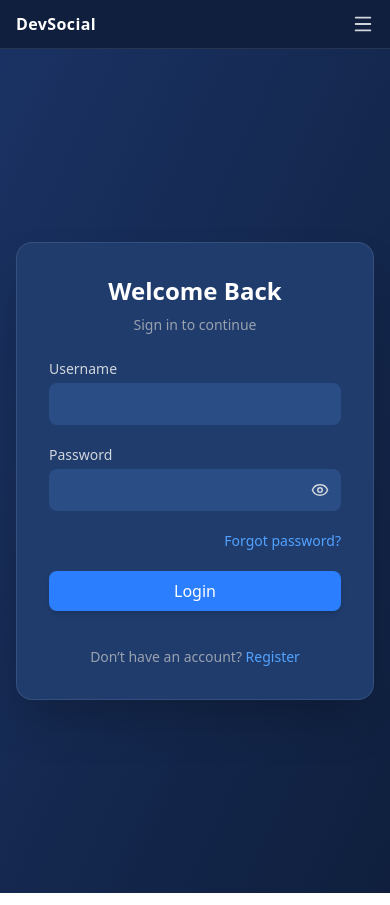
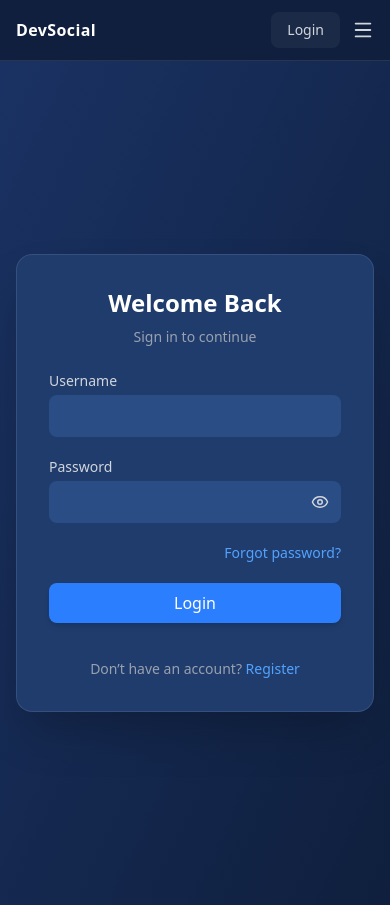
Before and after one commit to SanjeevKumar3662/social_media_website, a React (Vite) app in the folder frontend/: page /login in a window 390 px wide. Built offline with nearby package versions, Linux system fonts and the light colour scheme; no server answers.

Commit message:
add login and logout button on mobile nav and post ui update

```diff
--- a/frontend/src/components/Nav.tsx
+++ b/frontend/src/components/Nav.tsx
@@ -23,12 +23,31 @@ export const Nav = () => {
             DevSocial
           </span>
         </Link>
+        <div className="flex gap-3">
+          {authUser ? (
+            <button
+              onClick={handleLogout}
+              className="w-full bg-white/5 hover:bg-white/10 transition px-4 py-2 rounded-lg text-sm text-gray-300 hover:text-white"
+            >
+              Logout
+            </button>
+          ) : (
+            <Link to={"/login"}>
+              <button
+                onClick={() => setIsOpen(false)}
+                className="w-full bg-white/5 hover:bg-white/10 transition px-4 py-2 rounded-lg text-sm text-gray-300 hover:text-white"
+              >
+                Login
+              </button>
+            </Link>
+          )}
           <button
             onClick={() => setIsOpen(true)}
             className="text-gray-300 hover:text-white transition"
           >
             <MenuIcon size={22} />
           </button>
+        </div>
       </div>
 
       {/* Overlay (Mobile Only) */}
--- a/frontend/src/components/Post.tsx
+++ b/frontend/src/components/Post.tsx
@@ -80,7 +80,7 @@ export const Post = ({ post }: PostProps) => {
           </div>
           <div className="flex flex-col">
             <Link to={`/profile/${post.user.username}`}>
-              <button className="text-sm font-semibold hover:underline">
+              <button className="text-sm font-semibold hover:underline cursor-pointer">
                 {post.user.username}
               </button>
             </Link>
```
Lines whose indentation alone changed are shown as unchanged.
